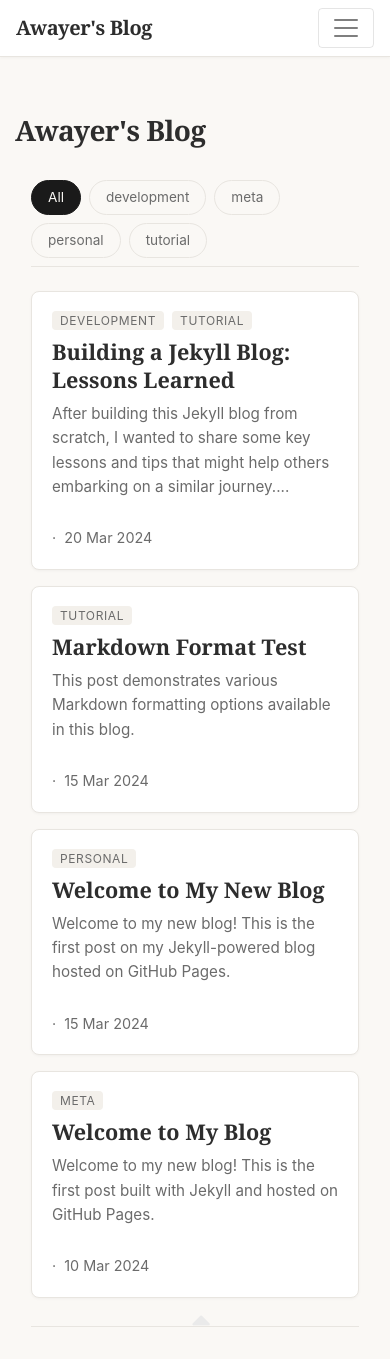
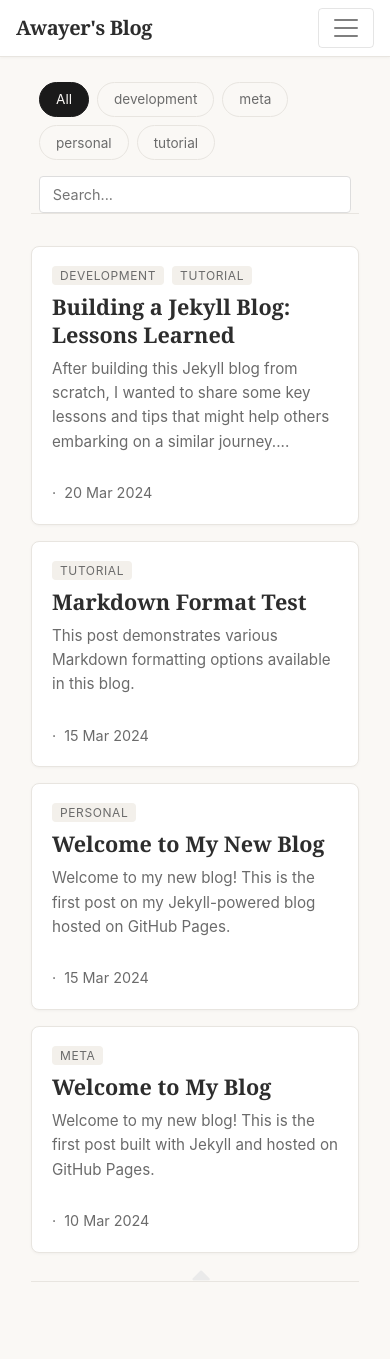
Before and after one commit to AwayerCode/awayercode.github.io, a Jekyll site: the page built from index.html, in a window 390 px wide and 1359 px high. Built offline with Jekyll 4.4.1, drawn with Linux system fonts in a browser that asks for light colours; nearby versions of some CDN libraries; the list of posts is cut into pages by our own code.

Commit message:
Remove page title, move search to category row, add inline filtering
- Remove "Awayer's Blog" from page body (kept in navbar logo)
- Move search box from navbar to category tabs row
- Replace popup search with inline filtering on homepage
- Combine category and search filters in JavaScript
- Optimize browser title: homepage shows "Awayer's Blog", other pages show "Page Title - Awayer's Blog"
- Add responsive CSS for search input with dark mode support

Co-Authored-By: Claude Opus 4.6 <noreply@anthropic.com>

```diff
--- a/_layouts/default.html
+++ b/_layouts/default.html
@@ -6,7 +6,11 @@
 
 <link rel="icon" href="{{ site.baseurl }}/assets/images/logo.png">
 
-<title>{{ page.title }} | {{site.name}}</title>
+{% if page.url == "/" or page.title == "Home" %}
+<title>Awayer's Blog</title>
+{% else %}
+<title>{{ page.title }} - Awayer's Blog</title>
+{% endif %}
 
 {% seo %}
 
@@ -82,7 +86,6 @@ ga('send', 'pageview');
                     </button>
                 </li>
 
-                {% include search-lunr.html %}
 
             </ul>
 
@@ -98,12 +101,6 @@ ga('send', 'pageview');
 <div class="site-content">
 
 <div class="container">
-
-<!-- Site Title
-================================================== -->
-<div class="mainheading">
-    <h1 class="sitetitle">{{ site.name }}</h1>
-</div>
 
 <!-- Content
 ================================================== -->
--- a/index.html
+++ b/index.html
@@ -5,6 +5,68 @@ title: Home
 
 <!-- Posts Index
 ================================================== -->
+<style>
+.category-tabs {
+    display: flex;
+    justify-content: space-between;
+    align-items: center;
+    flex-wrap: wrap;
+    gap: 1rem;
+    margin-bottom: 2rem;
+    padding: 0 0.5rem;
+}
+
+.category-tabs-list {
+    display: flex;
+    flex-wrap: wrap;
+    gap: 0.5rem;
+}
+
+.category-tabs-search {
+    flex-shrink: 0;
+}
+
+.search-input {
+    padding: 0.4rem 0.8rem;
+    border: 1px solid #ddd;
+    border-radius: 4px;
+    font-size: 0.9rem;
+    width: 180px;
+    transition: border-color 0.2s, box-shadow 0.2s;
+}
+
+.search-input:focus {
+    outline: none;
+    border-color: #333;
+    box-shadow: 0 0 0 2px rgba(0,0,0,0.1);
+}
+
+[data-theme="dark"] .search-input {
+    background: #2d2d2d;
+    border-color: #444;
+    color: #e0e0e0;
+}
+
+[data-theme="dark"] .search-input:focus {
+    border-color: #666;
+}
+
+@media (max-width: 576px) {
+    .category-tabs {
+        flex-direction: column;
+        align-items: flex-start;
+    }
+
+    .category-tabs-search {
+        width: 100%;
+    }
+
+    .search-input {
+        width: 100%;
+    }
+}
+</style>
+
 <section class="recent-posts">
 
     <!-- Category Filter Tabs -->
@@ -23,11 +85,16 @@ title: Home
     {% endfor %}
 
     <div class="category-tabs">
+        <div class="category-tabs-list">
             <a href="#" class="category-tab active" data-category="all">All</a>
             {% assign categories = all_categories | split: "," | sort %}
             {% for category in categories %}
             <a href="#" class="category-tab" data-category="{{ category }}">{{ category }}</a>
             {% endfor %}
+        </div>
+        <div class="category-tabs-search">
+            <input type="text" id="search-input" class="search-input" placeholder="Search..." />
+        </div>
     </div>
 
     <div class="listrecent">
```
Also changed, not shown: other parts of index.html (+33 -14 lines). Lines whose indentation alone changed are shown as unchanged.
